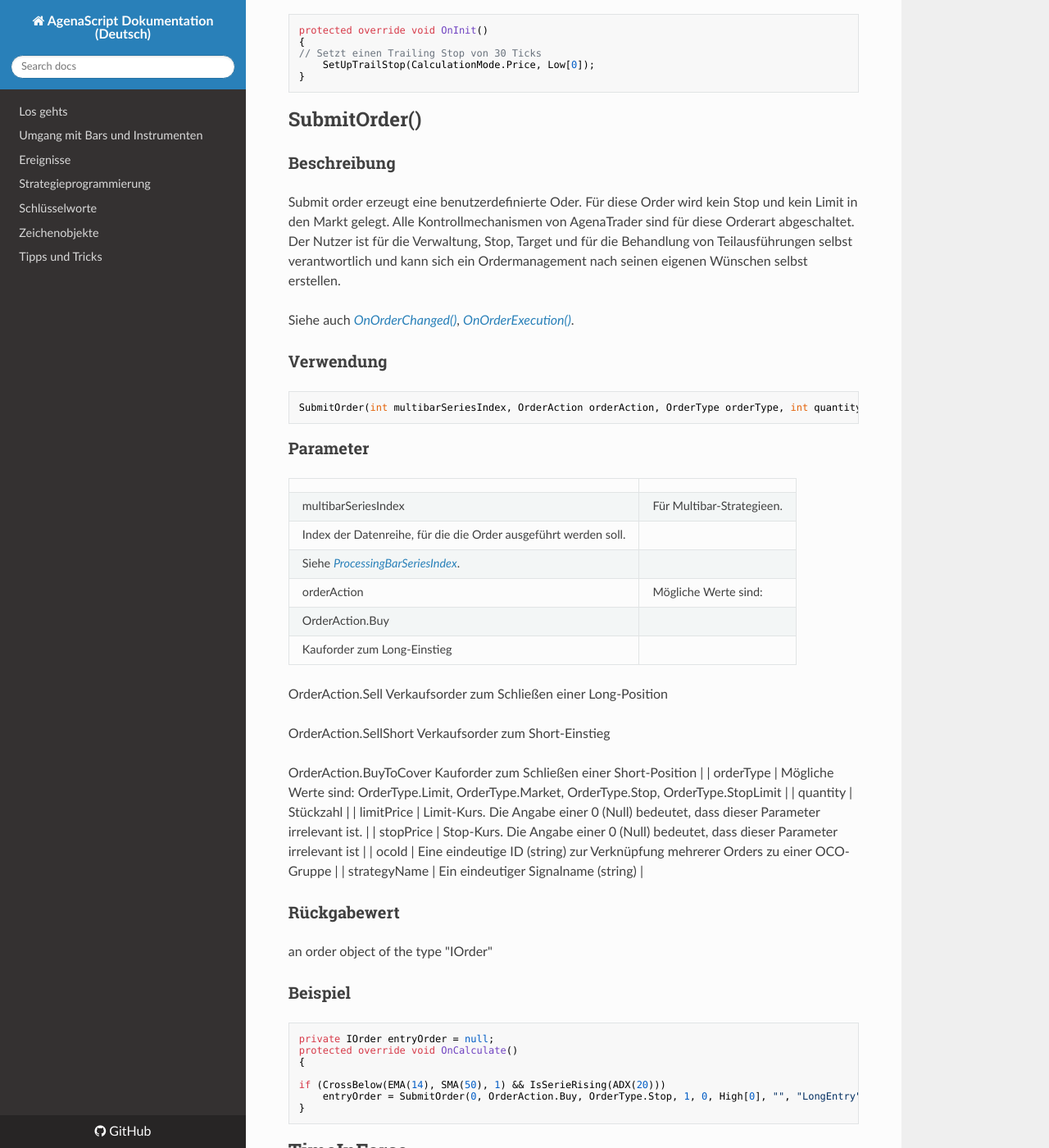
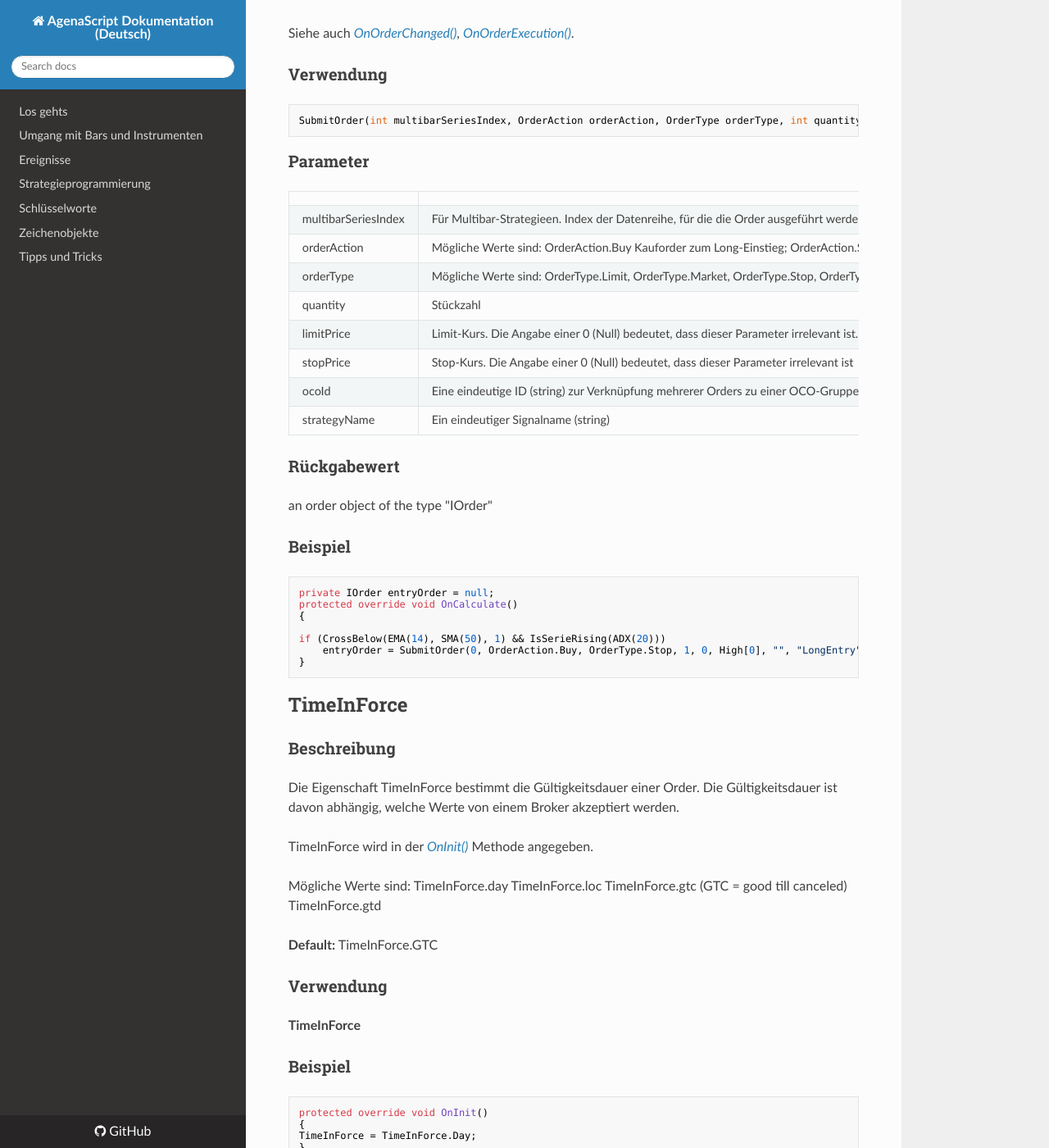
Before and after one commit to AgenaTrader/AgenaScript-documentation-de, an MkDocs documentation site: the page built from sources/Strategieprogrammierung.md, in a window 1280 px wide and 1400 px high, scrolled down 39866 px. Shown: the whole window at 82% size. Built offline with MkDocs 1.6.1, drawn with Linux system fonts in a browser that asks for light colours; nearby versions of some CDN libraries; old or Windows-style settings are respelled for this version of MkDocs; some of the changed text lies outside the part shown.

Commit message:
Update Strategieprogrammierung.md

````diff
--- a/sources/Strategieprogrammierung.md
+++ b/sources/Strategieprogrammierung.md
@@ -629,10 +629,9 @@ OpenShortStop(int multibarSeriesIndex, bool liveUntilCancelled, int quantity, do
 ### Für Multibar-Strategieen
 |                     |                                                                                                               |
 |---------------------|---------------------------------------------------------------------------------------------------------------|
-| strategyName          | ein eindeutiger Name                                                                                       |
+| strategyName        | ein eindeutiger Name                                                                                         |
 | quantity            | zu ordernde Stückzahl                                                                                         |
-| multibarSeriesIndex | Für [*Multibar*](#multibar), [*MultiBars*](#multibars) Strategieen.
-Index der Datenreihe, für die die Einstiegsorder ausgeführt werden soll. Siehe [*ProcessingBarSeriesIndex*](#processingbarseriesindex). |
+| multibarSeriesIndex | Für [*Multibar*](#multibar), [*MultiBars*](#multibars) Strategieen. Index der Datenreihe, für die die Einstiegsorder ausgeführt werden soll. Siehe [*ProcessingBarSeriesIndex*](#processingbarseriesindex).                                 |
 | stopPrice           | ein double-Wert für den Stop Preis                                                                            |
 | liveUntilCancelled  | Die Order wird nicht am Ende des Bars gelöscht, sondern bleibt so lange aktiv, bis sie mit CancelOrder gelöscht wird, bzw. bis ihre Ablaufzeit (siehe [*TimeInForce*](#timeinforce)) erreicht ist. |
 
@@ -670,16 +669,14 @@ OpenShortStopLimit(int multibarSeriesIndex, bool liveUntilCancelled, int quantit
 ```
 
 ### Parameter
-|                     |                                                                                                                                                              |
-|---------------------|--------------------------------------------------------------------------------------------------------------------------------------------------------------|
-| strategyName          | ein eindeutiger Name    |
-| quantity   | zu ordernde Stückzahl      |
-| multibarSeriesIndex | Für [*Multibar*](#multibar), [*MultiBars*](#multibars) Strategieen.
-Index der Datenreihe, für die die Einstiegsorder ausgeführt werden soll
-Siehe [*ProcessingBarSeriesIndex*](#processingbarseriesindex).       |
-| stopPrice           | ein double-Wert für den Stop Preis           |
-| limitPrice          | ein double-Wert für den Limit Preis                                                                                                                          |
-| liveUntilCancelled  | Die Order wird nicht am Ende des Bars gelöscht, sondern bleibt so lange aktiv, bis sie mit CancelOrder gelöscht wird, bzw. bis ihre Ablaufzeit (siehe [*TimeInForce*](#timeinforce)) erreicht ist.|
+|                     |                                                                                                             |
+|---------------------|-------------------------------------------------------------------------------------------------------------|
+| strategyName        | ein eindeutiger Name                                                                                        |
+| quantity            | zu ordernde Stückzahl                                                                                       |
+| multibarSeriesIndex | Für [*Multibar*](#multibar), [*MultiBars*](#multibars) Strategieen. Index der Datenreihe, für die die Einstiegsorder ausgeführt werden soll. Siehe [*ProcessingBarSeriesIndex*](#processingbarseriesindex).                               |
+| stopPrice           | ein double-Wert für den Stop Preis                                                                          |
+| limitPrice          | ein double-Wert für den Limit Preis                                                                         |
+| liveUntilCancelled  | Die Order wird nicht am Ende des Bars gelöscht, sondern bleibt so lange aktiv, bis sie mit CancelOrder gelöscht wird, bzw. bis ihre Ablaufzeit (siehe [*TimeInForce*](#timeinforce)) erreicht ist.                                                  |
 
 ### Rückgabewert
 ein order-Objekt vom Typ IOrder
@@ -716,14 +713,12 @@ CloseLong(int multibarSeriesIndex, int quantity, string strategyName, string fro
 ```
 
 ### Parameter
-|                     |                                                                      |
-|---------------------|----------------------------------------------------------------------|
-| strategyName          | ein eindeutiger Name                                                |
-| quantity            | zu verkaufende Stückzahl (aus der Einstiegsorder)                                              |
-| multibarSeriesIndex | Für [*Multibar*](#multibar), [*MultiBars*](#multibars) Strategieen.
-Index der Datenreihe, für die die Ausstiegsorder ausgeführt werden soll.
-Siehe  [*ProcessingBarSeriesIndex*](#processingbarseriesindex).   |
-| fromEntry signal    | der Name des zugehörigen Einstiegssignals                               |
+|                     |                                                                                  |
+|---------------------|----------------------------------------------------------------------------------|
+| strategyName          | ein eindeutiger Name                                                           |
+| quantity            | zu verkaufende Stückzahl (aus der Einstiegsorder)                                |
+| multibarSeriesIndex | Für [*Multibar*](#multibar), [*MultiBars*](#multibars) Strategieen. Index der Datenreihe, für die die Ausstiegsorder ausgeführt werden soll. Siehe  [*ProcessingBarSeriesIndex*](#processingbarseriesindex).   |
+| fromEntry signal    | der Name des zugehörigen Einstiegssignals                                        |
 
 ### Rückgabewert
 ein order-Objekt vom Typ IOrder
@@ -761,7 +756,7 @@ CloseLongLimit(int multibarSeriesIndex, bool liveUntilCancelled, int quantity, d
 ```
 
 ### Parameter
-|                     |                                                                                                                                                              |
+|                     |                       |
 |---------------------|--------------------------------------------------------------------------------------------------------------------------------------------------------------|
 | strategyName          | ein eindeutiger Name                                                                                                                                          |
 | fromEntry signal    | der Name des zugehörigen Einstiegssignals                                                                                                                        |
@@ -809,10 +804,9 @@ CloseLongStop(int multibarSeriesIndex, bool liveUntilCancelled, int quantity, do
 |---------------------|--------------------------------------------------------------------------------------------------------------------------------------------------------------|
 | strategyName          | ein eindeutiger Name                                                                                                                                          |
 | fromEntry signal    | der Name des zugehörigen Einstiegssignals                                                                                                                   |
-| quantity            | zu verkaufende Stückzahl (aus der Einstiegsorder)                                                                                                                                     |
-| multibarSeriesIndex | Für [*Multibar*](#multibar), [*MultiBars*](#multibars) Strategieen.
-Index der Datenreihe, für die die Ausstiegsorder ausgeführt werden soll. Siehe [*ProcessingBarSeriesIndex*](#processingbarseriesindex).  |
-| stopPrice           | ein double-Wert für den Stop Preis                                                                                                                           |
+| quantity            | zu verkaufende Stückzahl (aus der Einstiegsorder)                                                   |
+| multibarSeriesIndex | Für [*Multibar*](#multibar), [*MultiBars*](#multibars) Strategieen.Index der Datenreihe, für die die Ausstiegsorder ausgeführt werden soll. Siehe [*ProcessingBarSeriesIndex*](#processingbarseriesindex).  |
+| stopPrice           | ein double-Wert für den Stop Preis                               |
 | liveUntilCancelled  |  Die Order wird nicht am Ende des Bars gelöscht, sondern bleibt so lange aktiv, bis sie mit CancelOrder command gelöscht wird, bzw. bis ihre Ablaufzeit (siehe TimeInForce) erreicht ist. |
 
 ### Rückgabewert
@@ -906,8 +899,7 @@ CloseShort(int multibarSeriesIndex, int quantity, string strategyName, string fr
 |---------------------|----------------------------------------------------------------------|
 | strategyName          | ein eindeutiger Name                                                  |
 | Quantity            | zu kaufende Stückzahl (aus der Einstiegsorder)                                      |
-| multibarSeriesIndex | Für [*Multibar*](#multibar), [*MultiBars*](#multibars) Strategieen.
-Index der Datenreihe, für die die Ausstiegsorder ausgeführt werden soll. Siehe [*ProcessingBarSeriesIndex*](#processingbarseriesindex). |
+| multibarSeriesIndex | Für [*Multibar*](#multibar), [*MultiBars*](#multibars) Strategieen. Index der Datenreihe, für die die Ausstiegsorder ausgeführt werden soll. Siehe [*ProcessingBarSeriesIndex*](#processingbarseriesindex). |
 | fromEntry signal    | der Name des zugehörigen Einstiegssignals                              |
 
 ### Rückgabewert
@@ -952,8 +944,7 @@ CloseShortLimit(int multibarSeriesIndex, bool liveUntilCancelled, int quantity,
 | strategyName          | ein eindeutiger Name                                                                                                                                          |
 | fromEntry signal    | der Name des zugehörigen Einstiegssignals                                                                                                                     |
 | quantity            | zu kaufende Stückzahl (aus der Einstiegsorder)                                                                                                                                 |
-| multibarSeriesIndex | Für [*Multibar*](#multibar), [*MultiBars*](#multibars) Strategieen.
-Index der Datenreihe, für die die Ausstiegsorder ausgeführt werden soll. Siehe [*ProcessingBarSeriesIndex*](#processingbarseriesindex).  |
+| multibarSeriesIndex | Für [*Multibar*](#multibar), [*MultiBars*](#multibars) Strategieen. Index der Datenreihe, für die die Ausstiegsorder ausgeführt werden soll. Siehe [*ProcessingBarSeriesIndex*](#processingbarseriesindex).  |
 | limitPrice          | ein double-Wert für den Limit Preise                                                                                                                           |
 | liveUntilCancelled  | Die Order wird nicht am Ende des Bars gelöscht, sondern bleibt so lange aktiv, bis sie mit CancelOrder gelöscht wird, bzw. bis ihre Ablaufzeit (siehe TimeInForce) erreicht ist. |
 
@@ -996,8 +987,7 @@ CloseShortStop(int multibarSeriesIndex, bool liveUntilCancelled, int quantity, d
 | strategyName          | ein eindeutiger Name    |
 | fromEntry signal    | der Name des zugehörigen Einstiegssignals    |
 | quantity            | zu kaufende Stückzahl (aus der Einstiegsorder)   |
-| multibarSeriesIndex | Für [*Multibar*](#multibar), [*MultiBars*](#multibars) Strategieen.
-Index der Datenreihe, für die die Ausstiegsorder ausgeführt werden soll. Siehe [*ProcessingBarSeriesIndex*](#processingbarseriesindex). |
+| multibarSeriesIndex | Für [*Multibar*](#multibar), [*MultiBars*](#multibars) Strategieen. Index der Datenreihe, für die die Ausstiegsorder ausgeführt werden soll. Siehe [*ProcessingBarSeriesIndex*](#processingbarseriesindex). |
 | stopPrice           | ein double-Wert für den Stop Preis    |
 | liveUntilCancelled  | Die Order wird nicht am Ende des Bars gelöscht, sondern bleibt so lange aktiv, bis sie mit CancelOrder gelöscht wird, bzw. bis ihre Ablaufzeit  erreicht ist. |
 
@@ -1036,16 +1026,15 @@ CloseShortStopLimit(int multibarSeriesIndex, bool liveUntilCancelled, int quanti
 ```
 
 ### Parameter
-|    |     |
-|---------------------|----------------------------------|
-| strategyName          | ein eindeutiger Name      |
-| fromEntry signal    | der Name des zugehörigen Einstiegssignals    |
-| quantity            | zu kaufende Stückzahl (aus der Einstiegsorder)      |
-| multibarSeriesIndex | Für [*Multibar*](#multibar), [*MultiBars*](#multibars) Strategieen.
-Index der Datenreihe, für die die Ausstiegsorder ausgeführt werden soll. Siehe  [*ProcessingBarSeriesIndex*](#processingbarseriesindex). |
-| limitPrice          | ein double-Wert für den Limit Preis    |
-| stopPrice           | ein double-Wert für den Stop Preis      |
-| liveUntilCancelled  | Die Order wird nicht am Ende des Bars gelöscht, sondern bleibt so lange aktiv, bis sie mit CancelOrder gelöscht wird, bzw. bis ihre Ablaufzeit erreicht ist. |
+|                     |                                                                                                 |
+|---------------------|-------------------------------------------------------------------------------------------------|
+| strategyName        | ein eindeutiger Name                                                                            |
+| fromEntry signal    | der Name des zugehörigen Einstiegssignals                                                       |
+| quantity            | zu kaufende Stückzahl (aus der Einstiegsorder)                                                  |
+| multibarSeriesIndex | Für [*Multibar*](#multibar), [*MultiBars*](#multibars) Strategieen. Index der Datenreihe, für die die Ausstiegsorder ausgeführt werden soll. Siehe  [*ProcessingBarSeriesIndex*](#processingbarseriesindex).                  |
+| limitPrice          | ein double-Wert für den Limit Preis                                                             |
+| stopPrice           | ein double-Wert für den Stop Preis                                                              |
+| liveUntilCancelled  | Die Order wird nicht am Ende des Bars gelöscht, sondern bleibt so lange aktiv, bis sie mit CancelOrder gelöscht wird, bzw. bis ihre Ablaufzeit erreicht ist.                                                                            |
 
 ### Rückgabewert
 ein order-Objekt vom Typ IOrder
@@ -1673,21 +1662,8 @@ SubmitOrder(int multibarSeriesIndex, OrderAction orderAction, OrderType orderTyp
 ### Parameter
 |                     |                                                                    |
 |---------------------|--------------------------------------------------------------------|
-| multibarSeriesIndex | Für Multibar-Strategieen.
-Index der Datenreihe, für die die Order ausgeführt werden soll.
-Siehe [*ProcessingBarSeriesIndex*](#processingbarseriesindex).                                                 |
-| orderAction         | Mögliche Werte sind:
-OrderAction.Buy
-Kauforder zum Long-Einstieg
-
-OrderAction.Sell
-Verkaufsorder zum Schließen einer Long-Position
-
-OrderAction.SellShort
-Verkaufsorder zum Short-Einstieg
-
-OrderAction.BuyToCover
-Kauforder zum Schließen einer Short-Position                             |
+| multibarSeriesIndex | Für Multibar-Strategieen. Index der Datenreihe, für die die Order ausgeführt werden soll. Siehe [*ProcessingBarSeriesIndex*](#processingbarseriesindex).                                                 |
+| orderAction         | Mögliche Werte sind: OrderAction.Buy Kauforder zum Long-Einstieg; OrderAction.Sell Verkaufsorder zum Schließen einer Long-Position; OrderAction.SellShort Verkaufsorder zum Short-Einstieg; OrderAction.BuyToCover Kauforder zum Schließen einer Short-Position;                                                                                |
 | orderType           | Mögliche Werte sind: OrderType.Limit, OrderType.Market, OrderType.Stop, OrderType.StopLimit           |
 | quantity            | Stückzahl                                                             |
 | limitPrice          | Limit-Kurs. Die Angabe einer 0 (Null) bedeutet, dass dieser Parameter irrelevant ist.        |
````
Also changed, not shown: other parts of sources/Strategieprogrammierung.md (+1 -2 lines).
